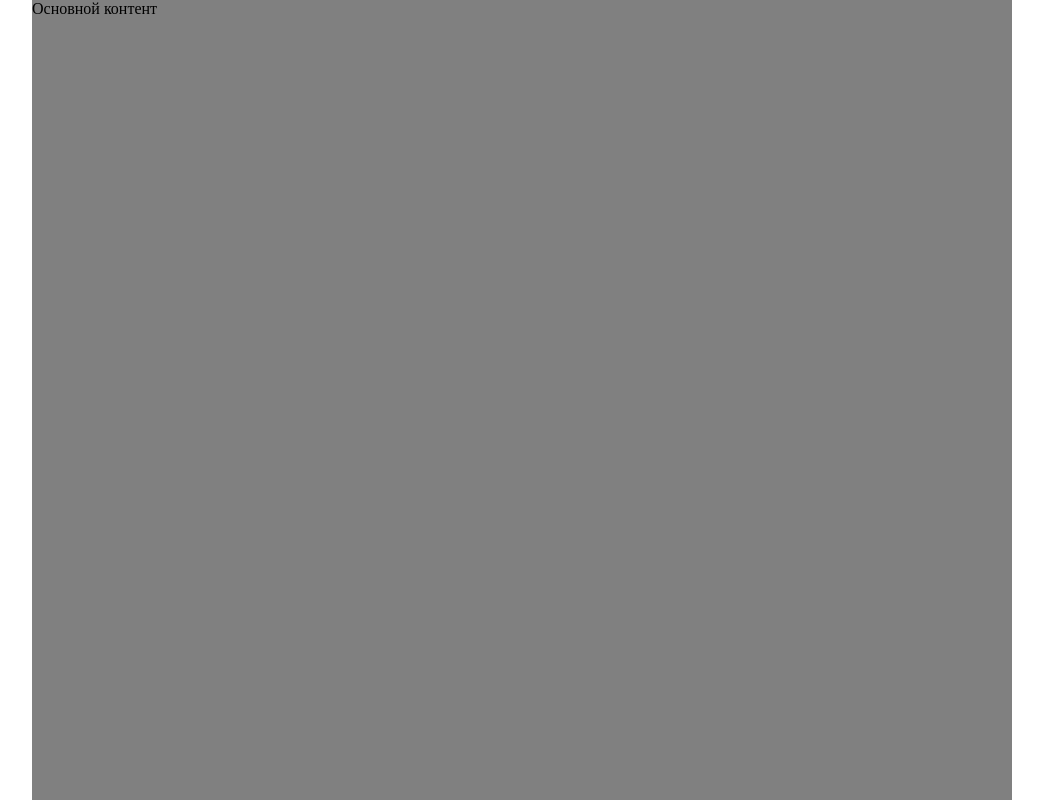
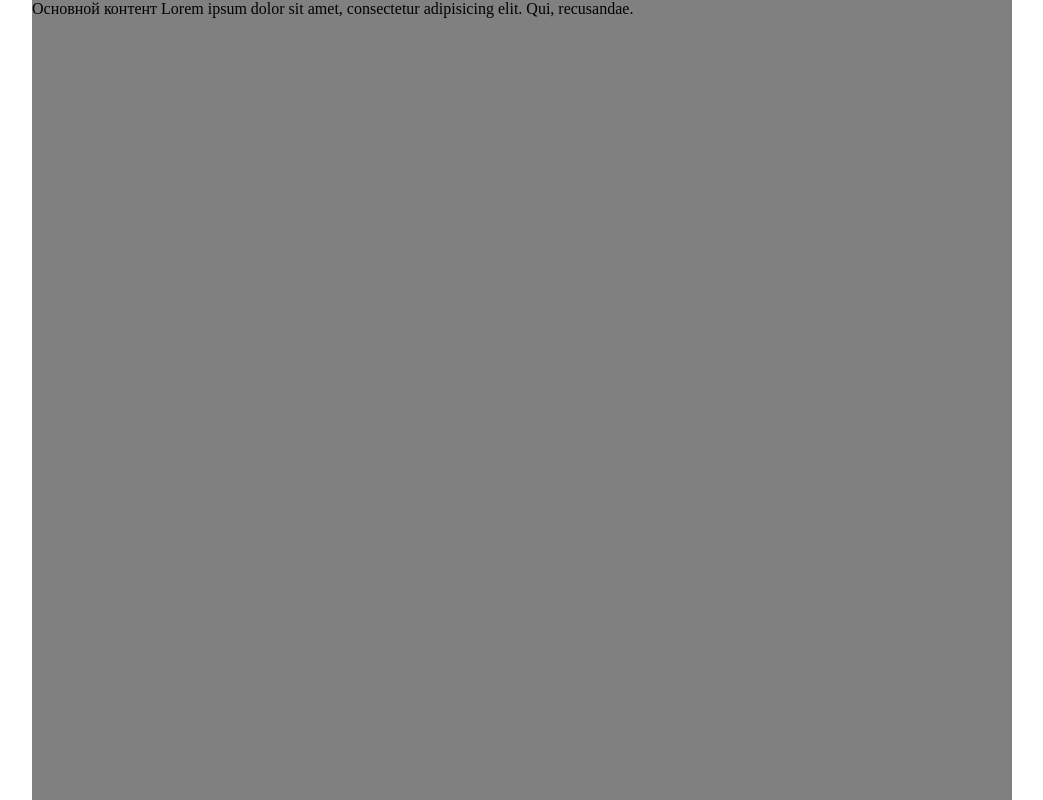
Before and after one commit to DanilaGegele/jquery.flyblock, a plain HTML site: page index.html in a window 1280 px wide. Shown: the top 800 px of the page, without its empty margins (118-1161 px from the left). Drawn offline with Linux system fonts and the light colour scheme.

Commit message:
add lorem text

```diff
--- a/index.html
+++ b/index.html
@@ -23,6 +23,7 @@
     <body>
         <section>
             Основной контент
+            Lorem ipsum dolor sit amet, consectetur adipisicing elit. Qui, recusandae.
             <div class="fly">я летаю</div>
         </section>
         <script>
```
